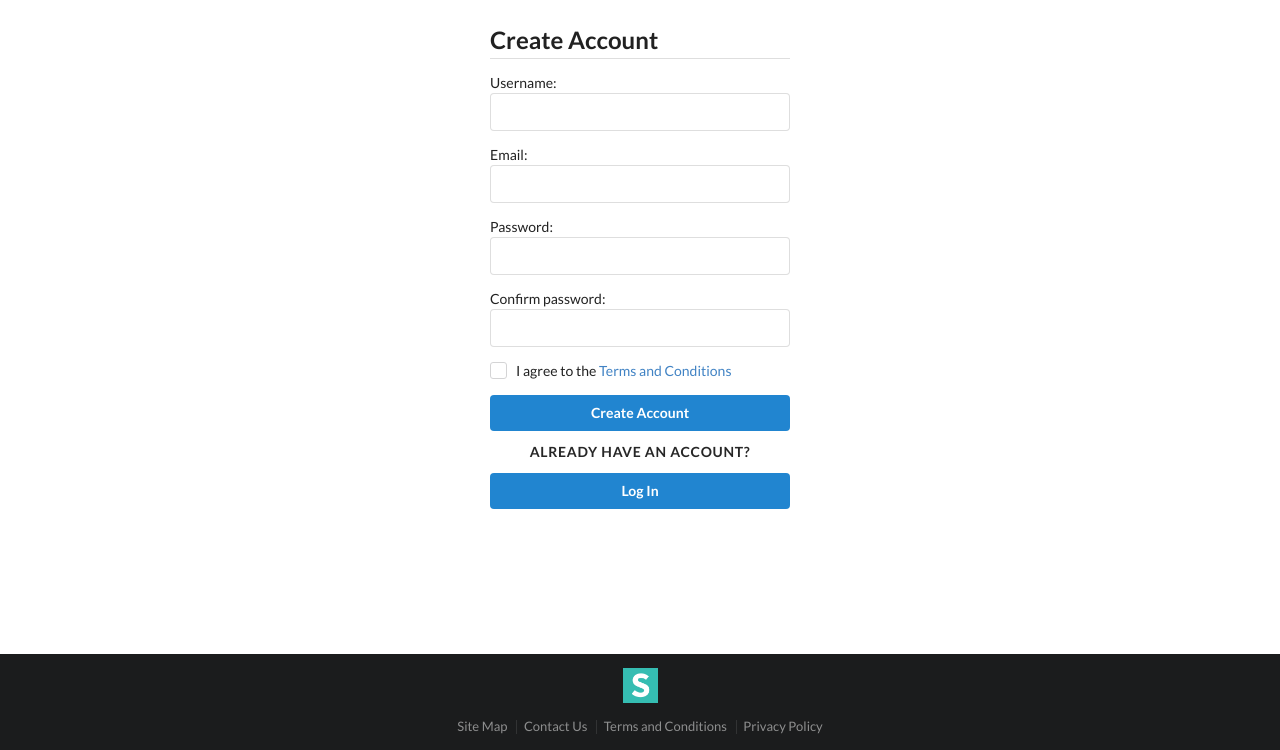
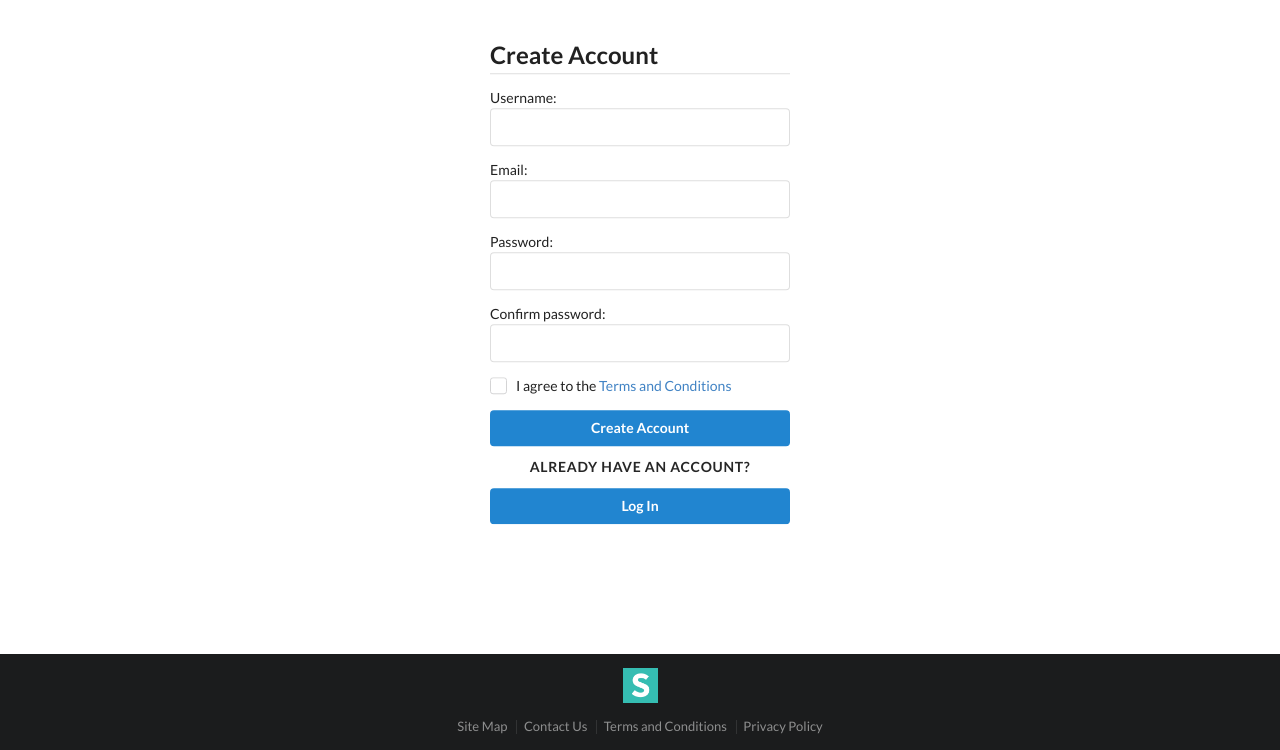
Before and after one commit to aleksef/django-gunicorn-nginx, a Django app: page /accounts/create/ in a window 1280 px wide. Shown: the part 50-800 px from the top of the page. Run offline with Django 3.2, Linux system fonts and the light colour scheme; some libraries are stand-ins or nearby versions.

Commit message:
edit create and login

```diff
--- a/src/accounts/static/accounts/css/create.css
+++ b/src/accounts/static/accounts/css/create.css
@@ -1,5 +1,20 @@
 #form-container {
-    width: 100%
+    position: absolute;
+    left: 50%;
+    top: 40%;
+    -webkit-transform: translate(-50%, -50%);
+    transform: translate(-50%, -50%);
+}
+
+@media only screen and (max-width: 600px) {
+    #form-container {
+        width: 100%;
+        position: relative;
+        left: auto;
+        top: auto;
+        -webkit-transform: none;
+        transform: none;
+    }
 }
 
 #create-form {
--- a/src/accounts/static/accounts/css/login.css
+++ b/src/accounts/static/accounts/css/login.css
@@ -1,5 +1,9 @@
 #form-container {
-    width: 100%
+    position: absolute;
+    left: 50%;
+    top: 40%;
+    -webkit-transform: translate(-50%, -50%);
+    transform: translate(-50%, -50%);
 }
 
 #login-form {
```
